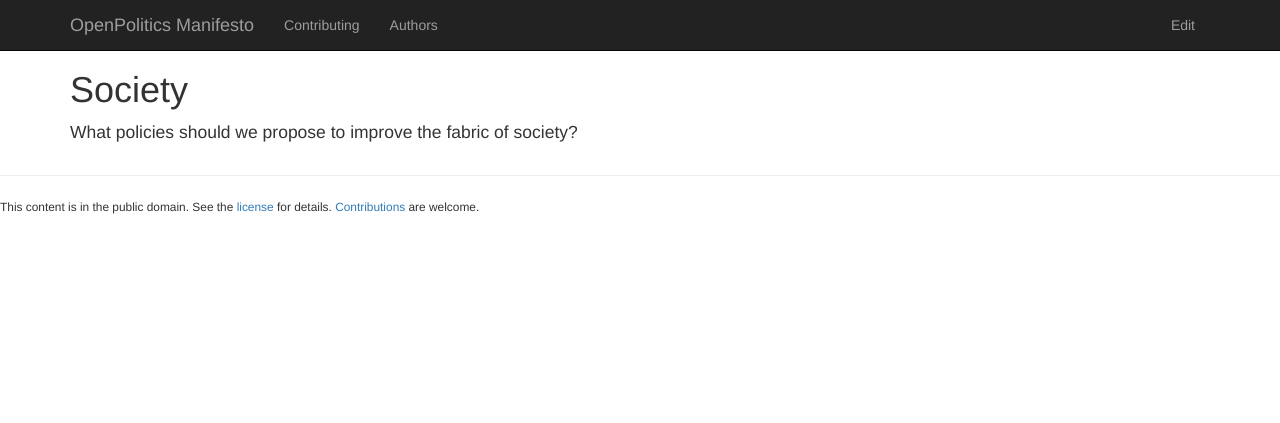
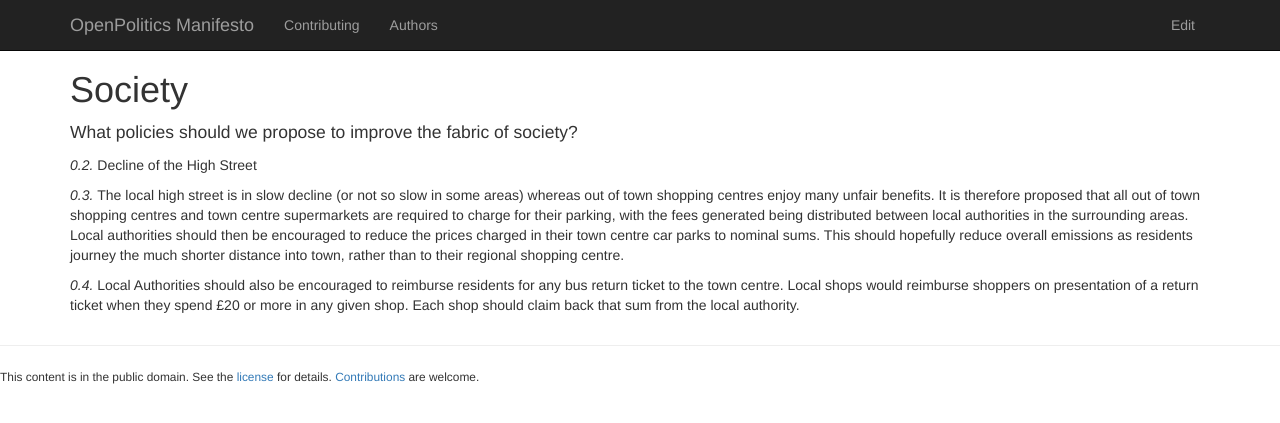
Before and after one commit to openpolitics/manifesto, a Jekyll site: the page built from society.md, in a window 1280 px wide. Shown: the top 423 px of the page. Built offline with Jekyll 4.4.1, drawn with Linux system fonts in a browser that asks for light colours; nearby versions of some CDN libraries.

Commit message:
Enforce car parking charges in Out of Town Shopping Centres

```diff
--- a/society.md
+++ b/society.md
@@ -5,3 +5,9 @@ published: true
 ---
 
 What policies should we propose to improve the fabric of society?
+
+Decline of the High Street
+
+The local high street is in slow decline (or not so slow in some areas) whereas out of town shopping centres enjoy many unfair benefits. It is therefore proposed that all out of town shopping centres and town centre supermarkets are required to charge for their parking, with the fees generated being distributed between local authorities in the surrounding areas. Local authorities should then be encouraged to reduce the prices charged in their town centre car parks to nominal sums. This should hopefully reduce overall emissions as residents journey the much shorter distance into town, rather than to their regional shopping centre.
+
+Local Authorities should also be encouraged to reimburse residents for any bus return ticket to the town centre. Local shops would reimburse shoppers on presentation of a return ticket when they spend £20 or more in any given shop. Each shop should claim back that sum from the local authority.
```
